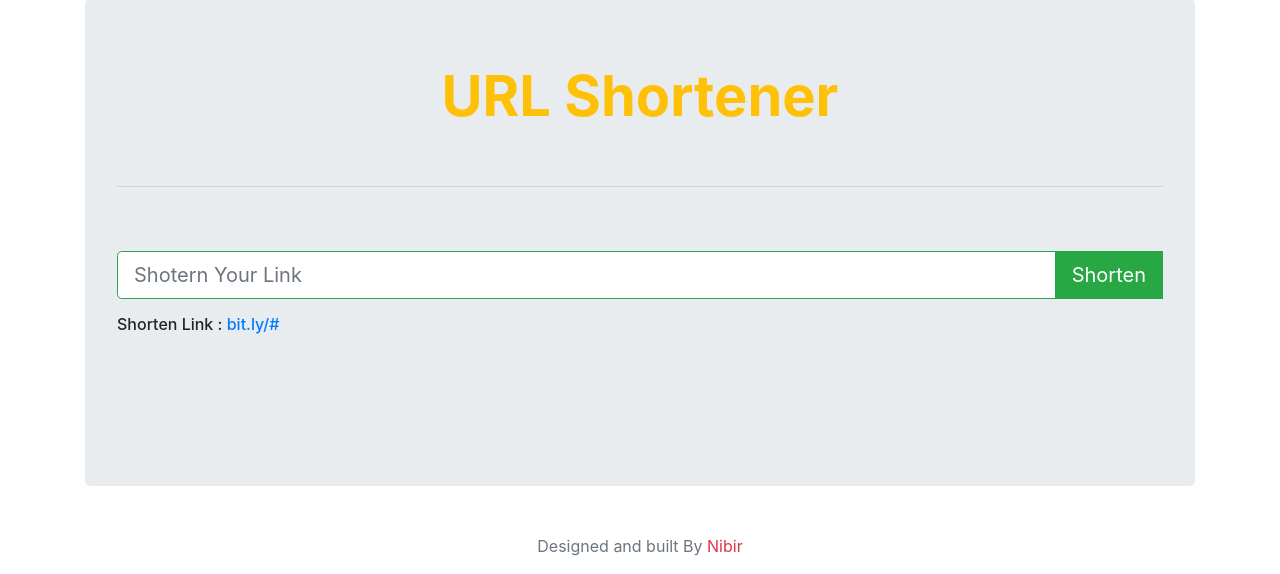
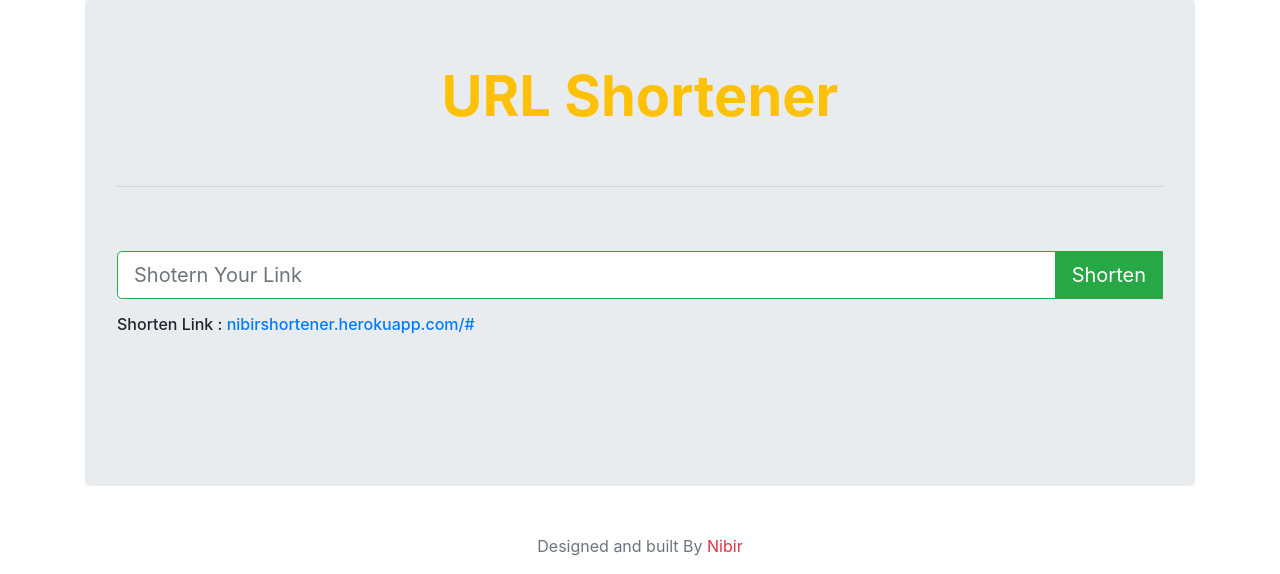
Before and after one commit to bhNibir/urlShortener, a Django app: template shortener/templates/shortener/home.html in a window 1280 px wide. Shown: the part 49-623 px from the top of the page. Run offline with Django 3.2, Linux system fonts and the light colour scheme; the template is opened without the code that fills it: most values are stand-ins (such as "Sample title", 1, 10 or a date in 2020); some libraries are stand-ins or nearby versions.

Commit message:
make it better

```diff
--- a/shortener/templates/shortener/home.html
+++ b/shortener/templates/shortener/home.html
@@ -38,7 +38,7 @@
                 <div>
                   <p>
                       {% if short_url %}
-                       <h6>Shorten Link : <a href="{% url 'home' %}{{short_url}}">bit.ly/{{short_url}}</a> </h6>
+                       <h6>Shorten Link : <a href="{% url 'home' %}{{short_url}}">nibirshortener.herokuapp.com/{{short_url}}</a> </h6>
                       {% endif %}
 
                   </p>
```
